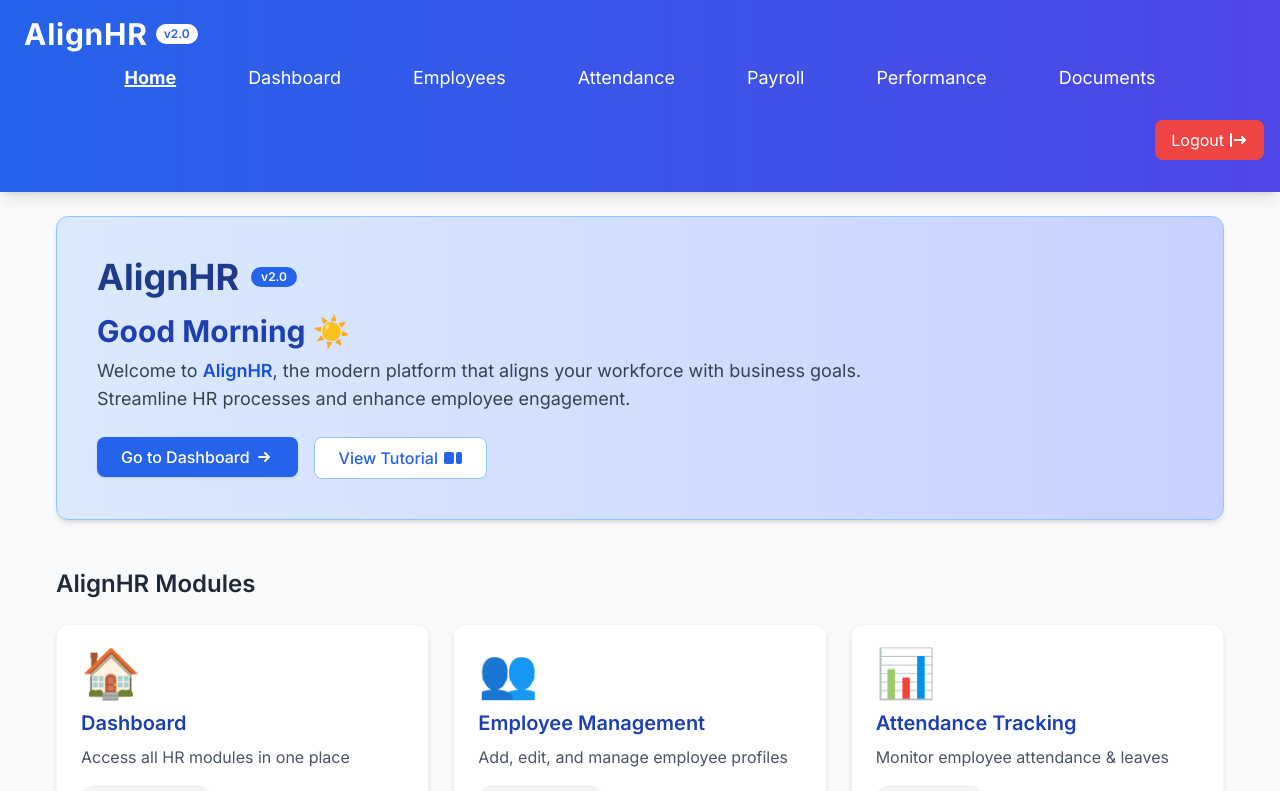
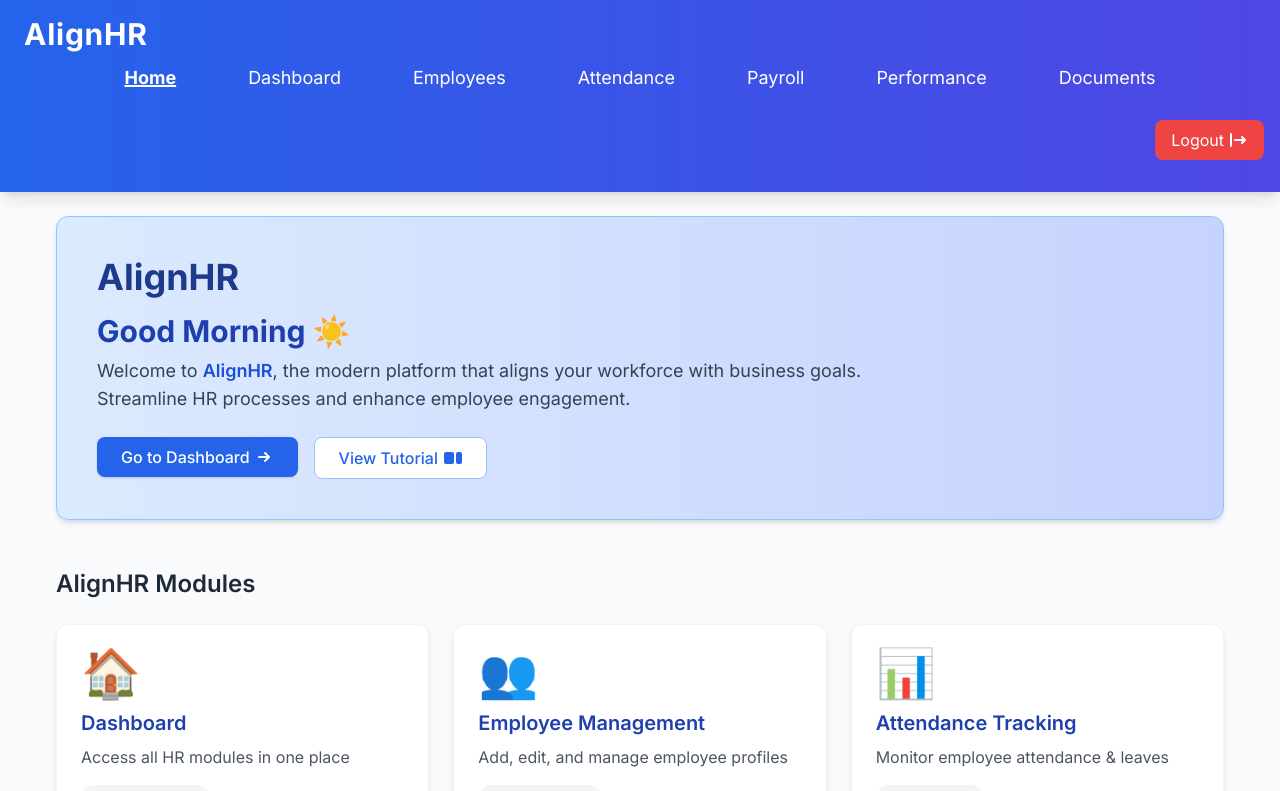
Before and after one commit to yubaismail/hr-client, a Next.js app: page / in a window 1280 px wide. Shown: the top 791 px of the page. Built offline with nearby package versions, Linux system fonts and the light colour scheme; sample sign-in values are in the browser's storage.

Commit message:
removed v2.0

```diff
--- a/app/layout.js
+++ b/app/layout.js
@@ -38,9 +38,6 @@ export default function RootLayout({ children }) {
               {/* Logo with branding */}
               <div className="flex items-center">
                 <h1 className="text-2xl md:text-3xl font-bold tracking-wide">AlignHR</h1>
-                <span className="ml-2 bg-white text-blue-600 text-xs font-semibold px-2 py-0.5 rounded-full hidden md:inline-block">
-                  v2.0
-                </span>
               </div>
 
               {/* Menu Toggle Button (Mobile) */}
--- a/app/page.js
+++ b/app/page.js
@@ -38,10 +38,7 @@ export default function Home() {
       {/* Hero Section */}
       <section className="bg-gradient-to-r from-blue-100 to-indigo-200 p-6 md:p-10 rounded-xl shadow-md border border-blue-300 text-center md:text-left">
         <div className="flex items-center justify-center md:justify-start mb-4">
-          <h1 className="text-3xl md:text-4xl font-bold text-blue-900 mr-3">AlignHR</h1>
-          <span className="bg-blue-600 text-white text-xs font-semibold px-2.5 py-0.5 rounded-full">
-            v2.0
-          </span>
+          <h1 className="text-3xl md:text-4xl font-bold text-blue-900">AlignHR</h1>
         </div>
         <h2 className="text-2xl md:text-3xl font-bold text-blue-800 mb-2">{greeting}</h2>
         <p className="text-gray-700 max-w-3xl text-lg mx-auto md:mx-0">
```
